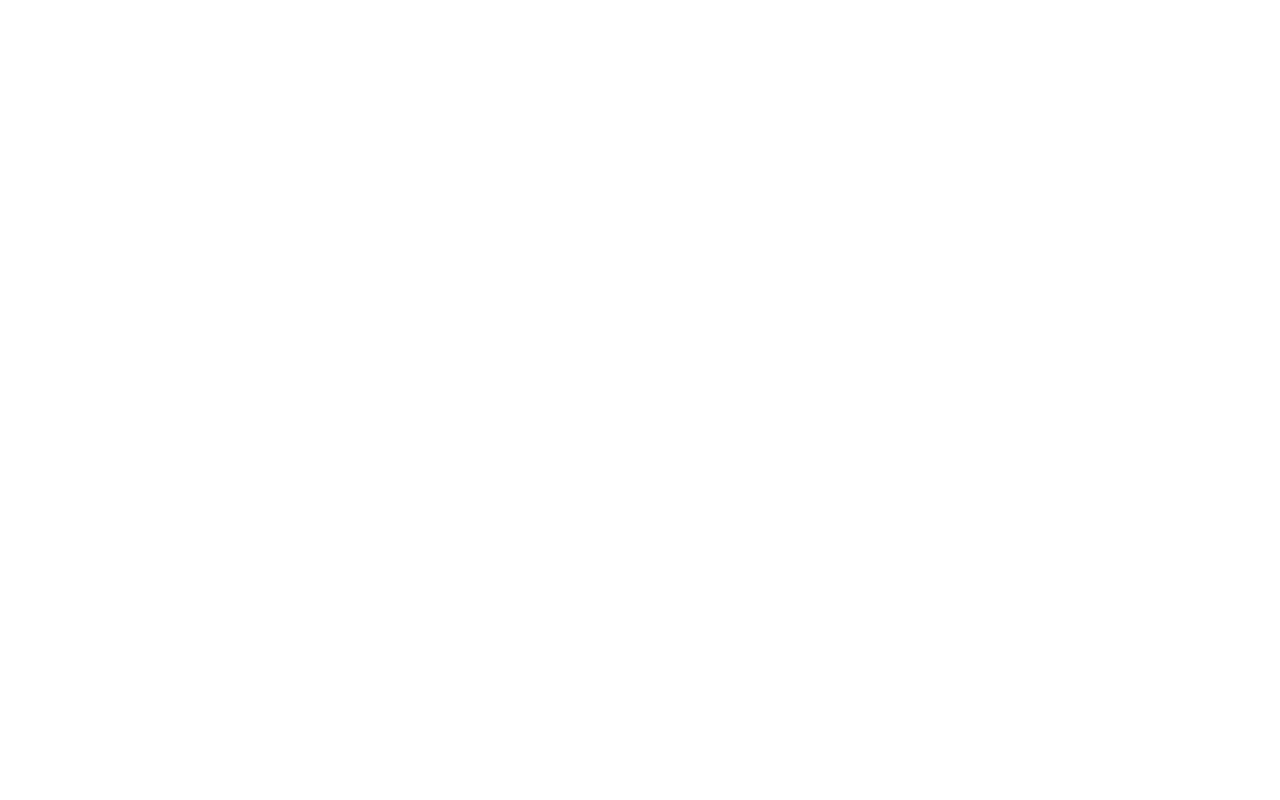
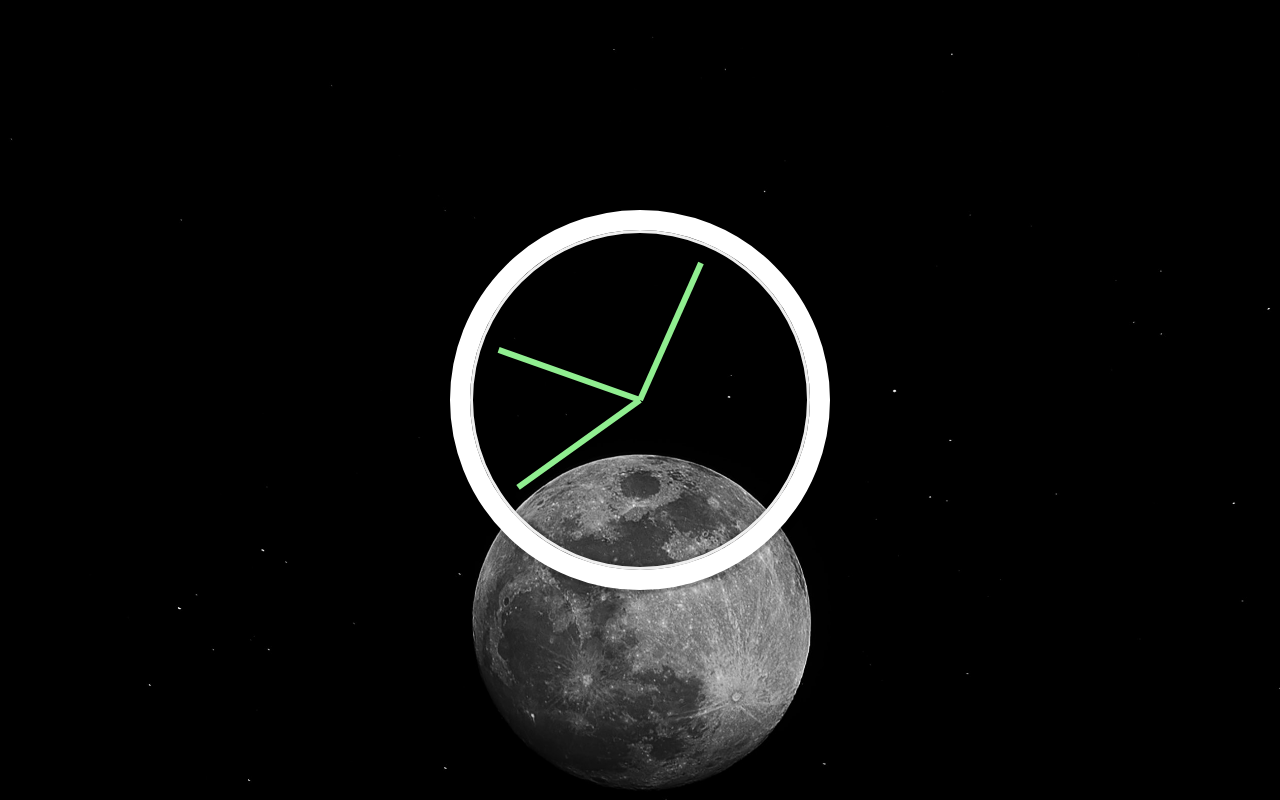
Before and after one commit to jordanshardy/css-js-clock, a plain HTML site: page index.html in a window 1280 px wide. Drawn offline with Linux system fonts and the light colour scheme.

Commit message:
completed

```diff
--- /dev/null
+++ b/index.css
@@ -0,0 +1,48 @@
+html {
+  background: #018ded url(images/background.jpg);
+  background-size: cover;
+  font-family: "helvetica neue";
+  text-align: center;
+  font-size: 10px;
+}
+
+body {
+  margin: 0;
+  font-size: 2rem;
+  display: flex;
+  flex: 1;
+  min-height: 100vh;
+  align-items: center;
+}
+
+.clock {
+  width: 30rem;
+  height: 30rem;
+  border: 20px solid white;
+  border-radius: 50%;
+  margin: 50px auto;
+  position: relative;
+  padding: 2rem;
+  box-shadow: 0 0 0 4px rgba(0, 0, 0, 0.1), inset 0 0 0 3px #efefef,
+    inset 0 0 10px black, 0 0 10px rgba(0, 0, 0, 0.2);
+}
+
+.clock-face {
+  position: relative;
+  width: 100%;
+  height: 100%;
+  transform: translateY(-3px); /* account for the height of the clock hands */
+}
+
+.hand {
+  width: 50%;
+  height: 6px;
+  background: lightgreen;
+  position: absolute;
+  top: 50%;
+  transform-origin: 100%;
+  transform: rotate(90deg);
+  transition: all 0.05s;
+  transition-timing-function: cubic-bezier(0.1, 2.7, 0.58, 1);
+
+}
--- a/index.html
+++ b/index.html
@@ -4,9 +4,18 @@
   <meta charset="UTF-8">
   <meta http-equiv="X-UA-Compatible" content="IE=edge">
   <meta name="viewport" content="width=device-width, initial-scale=1.0">
+  <link rel="stylesheet" href="index.css">
   <title>CSS Js Clock</title>
 </head>
 <body>
+  <div class="clock">
+    <div class="clock-face">
+      <div class="hand hour-hand"></div>
+      <div class="hand min-hand"></div>
+      <div class="hand second-hand"></div>
+    </div>
+  </div>
+
   <script src="index.js"></script>
 </body>
 </html>
--- a/index.js
+++ b/index.js
@@ -0,0 +1,23 @@
+const secondHand = document.querySelector(".second-hand");
+const minsHand = document.querySelector(".min-hand");
+const hourHand = document.querySelector(".hour-hand");
+
+function setDate() {
+  const now = new Date();
+
+  const seconds = now.getSeconds();
+  const secondsDegrees = (seconds / 60) * 360 + 90;
+  secondHand.style.transform = `rotate(${secondsDegrees}deg)`;
+
+  const mins = now.getMinutes();
+  const minsDegrees = (mins / 60) * 360 + (seconds / 60) * 6 + 90;
+  minsHand.style.transform = `rotate(${minsDegrees}deg)`;
+
+  const hour = now.getHours();
+  const hourDegrees = (hour / 12) * 360 + (mins / 60) * 30 + 90;
+  hourHand.style.transform = `rotate(${hourDegrees}deg)`;
+}
+
+setInterval(setDate, 1000);
+
+setDate();
```
Also changed, not shown: images/background.jpg (added).
